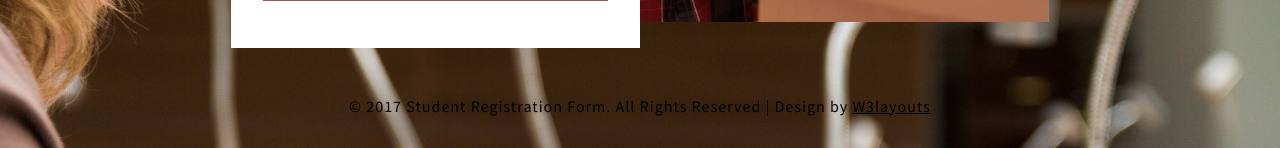
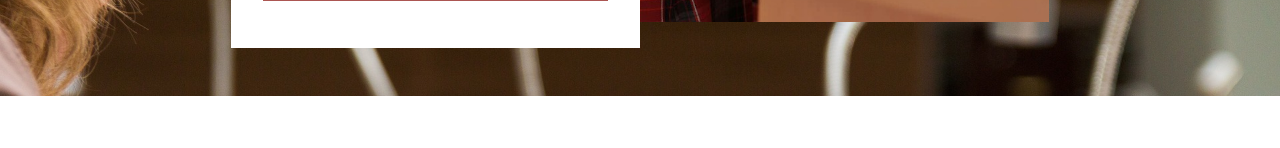
Before and after one commit to ThaSami/programmingclub, a Flask app: page /register in a window 1280 px wide. Shown: the part 859-1007 px from the top of the page. After the commit the page ends 955 px from the top, so only its background shows below. Run offline with Flask 2, Linux system fonts and the light colour scheme; some libraries are stand-ins or nearby versions.

Commit message:
Update register.html

```diff
--- a/templates/register.html
+++ b/templates/register.html
@@ -666,9 +666,6 @@ p.copyright-w3ls a:hover {
 		<div class="right"></div>
 		<div class="clear"></div>
 	</div>
-	<p class="copyright-w3ls">© 2017 Student Registration Form. All Rights Reserved | Design by
-		<a href="https://w3layouts.com/" target="_blank">W3layouts</a>
-	</p>
 	<!-- js -->
 	<script src="{{ url_for('custom_static2',filename='jquery-2.1.4.min.js')}}"></script>
 	<!-- //js -->
```
